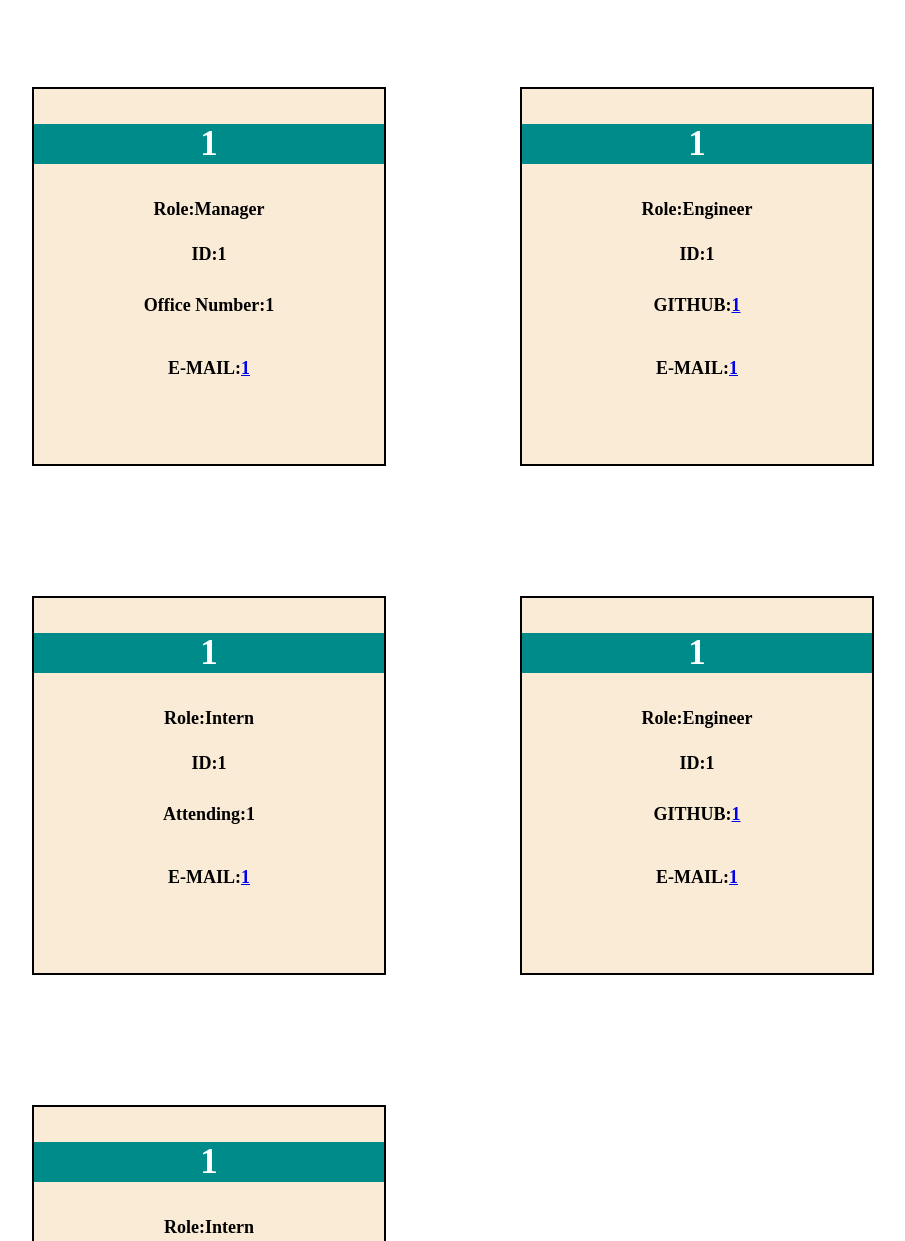
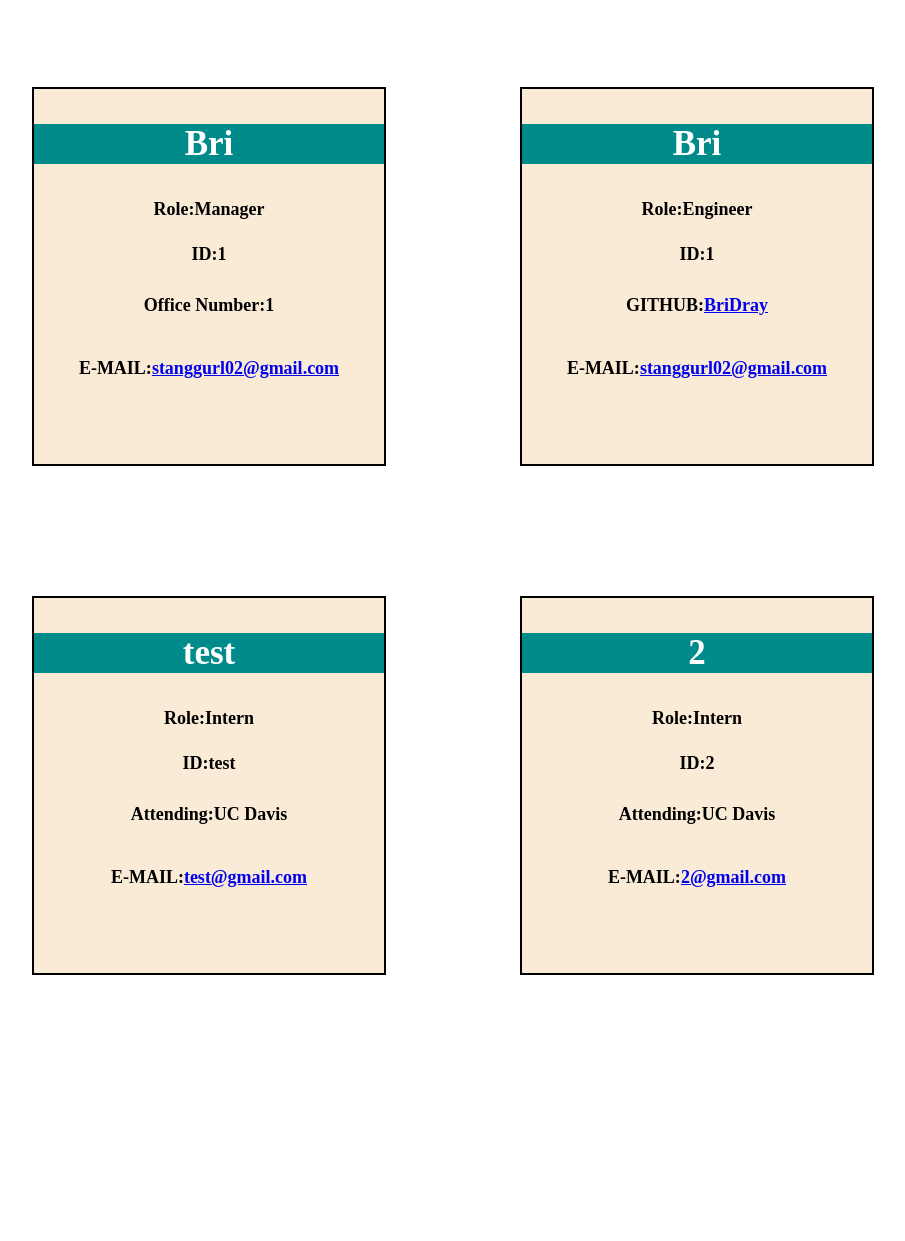
Before and after one commit to BriDray/TeamProfiles, a website: page generateHTML.html in a window 1280 px wide. Shown: the part 240-1481 px from the top of the page, without its empty margins (41-946 px from the left). After the commit the page ends 1288 px from the top, so only its background shows below. Drawn offline with Linux system fonts and the light colour scheme.

```diff
--- a/generateHTML.html
+++ b/generateHTML.html
@@ -44,46 +44,37 @@
 
 
 <div class="profileCard">
-<h3>1</h3>
+<h3>Bri</h3>
 <h4>Role:Manager</h4>
 <h4>ID:1</h4>
 <h5>Office Number:1</h5>
-<h6>E-MAIL:<a href="mailto:1">1</a></h6>
+<h6>E-MAIL:<a href="mailto:stanggurl02@gmail.com">stanggurl02@gmail.com</a></h6>
 </div>
 </body></html>
 
 <div class="profileCard">
-<h3>1</h3>
+<h3>Bri</h3>
 <h4>Role:Engineer</h4>
 <h4>ID:1</h4>
-<h5>GITHUB:<a target="_blank" href="https://github.com/1">1</a></h5>
-<h6>E-MAIL:<a href="mailto:1">1</a></h6>
+<h5>GITHUB:<a target="_blank" href="https://github.com/BriDray">BriDray</a></h5>
+<h6>E-MAIL:<a href="mailto:stanggurl02@gmail.com">stanggurl02@gmail.com</a></h6>
 </div>
 </body></html>
 
 <div class="profileCard">
-<h3>1</h3>
+<h3>test</h3>
 <h4>Role:Intern</h4>
-<h4>ID:1</h4>
-<h5>Attending:1</h5>
-<h6>E-MAIL:<a href="mailto:1">1</a></h6>
+<h4>ID:test</h4>
+<h5>Attending:UC Davis</h5>
+<h6>E-MAIL:<a href="mailto:test@gmail.com">test@gmail.com</a></h6>
 </div>
 </body></html>
 
 <div class="profileCard">
-<h3>1</h3>
-<h4>Role:Engineer</h4>
-<h4>ID:1</h4>
-<h5>GITHUB:<a target="_blank" href="https://github.com/1">1</a></h5>
-<h6>E-MAIL:<a href="mailto:1">1</a></h6>
+<h3>2</h3>
+<h4>Role:Intern</h4>
+<h4>ID:2</h4>
+<h5>Attending:UC Davis</h5>
+<h6>E-MAIL:<a href="mailto:2@gmail.com">2@gmail.com</a></h6>
 </div>
 </body></html>
-
-<div class="profileCard">
-<h3>1</h3>
-<h4>Role:Intern</h4>
-<h4>ID:1</h4>
-<h5>Attending:1</h5>
-<h6>E-MAIL:<a href="mailto:1">1</a></h6>
-</div>
-</body></html>
```
